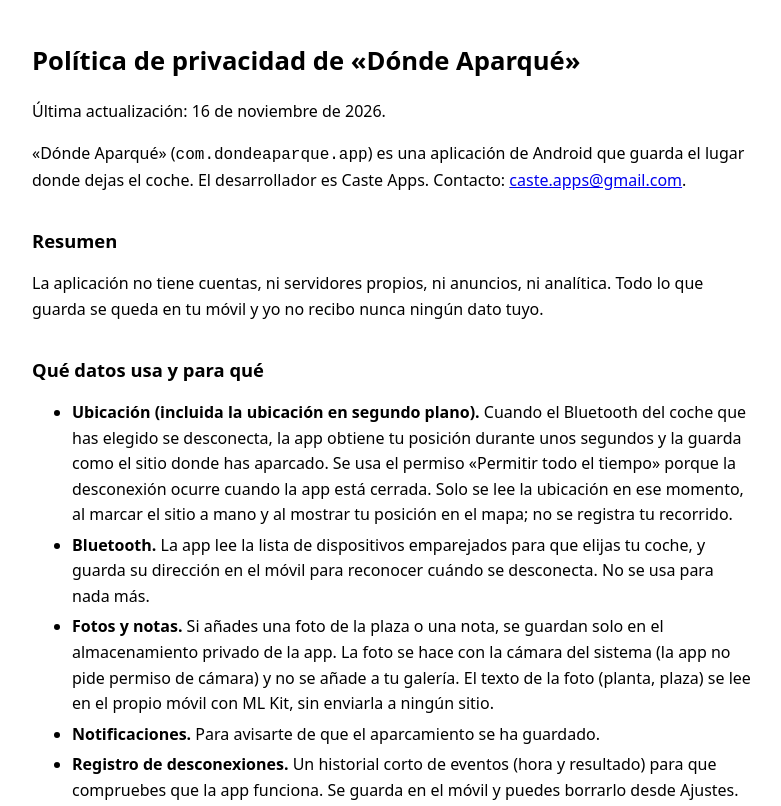
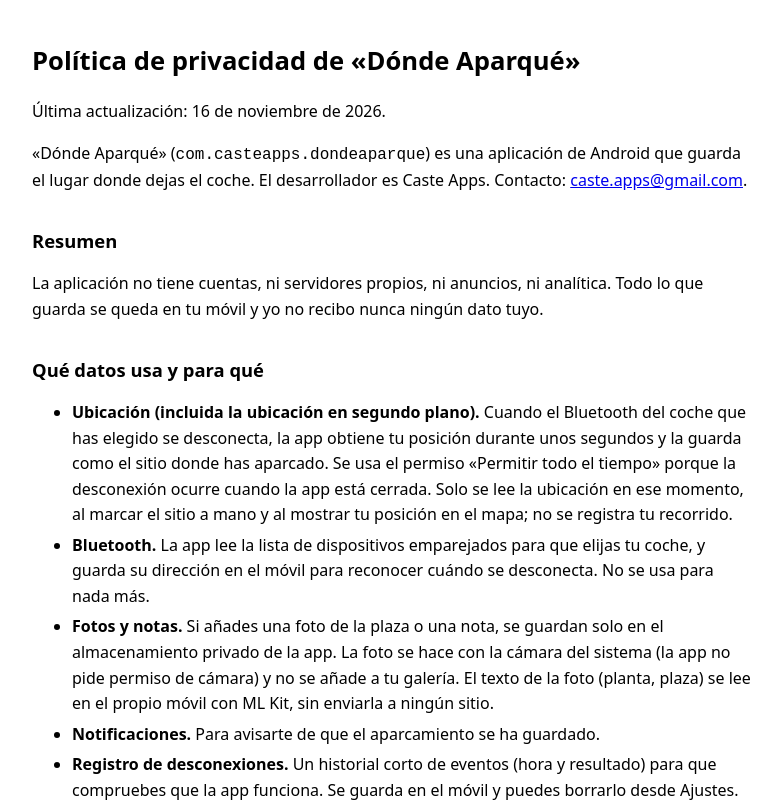
Before and after one commit to casteha/DondeAparque-privacidad, a plain HTML site: page index.html in a window 1280 px wide. Shown: the top 806 px of the page, without its empty margins (248-1029 px from the left). Drawn offline with Linux system fonts and the light colour scheme.

Commit message:
Nuevo nombre de paquete

```diff
--- a/index.html
+++ b/index.html
@@ -14,7 +14,7 @@
 <body>
 <h1>Política de privacidad de «Dónde Aparqué»</h1>
 <p>Última actualización: 16 de noviembre de 2026.</p>
-<p>«Dónde Aparqué» (<code>com.dondeaparque.app</code>) es una aplicación de Android que guarda el lugar donde dejas el coche. El desarrollador es Caste Apps. Contacto: <a href="mailto:caste.apps@gmail.com">caste.apps@gmail.com</a>.</p>
+<p>«Dónde Aparqué» (<code>com.casteapps.dondeaparque</code>) es una aplicación de Android que guarda el lugar donde dejas el coche. El desarrollador es Caste Apps. Contacto: <a href="mailto:caste.apps@gmail.com">caste.apps@gmail.com</a>.</p>
 
 <h2>Resumen</h2>
 <p>La aplicación no tiene cuentas, ni servidores propios, ni anuncios, ni analítica. Todo lo que guarda se queda en tu móvil y yo no recibo nunca ningún dato tuyo.</p>
```
